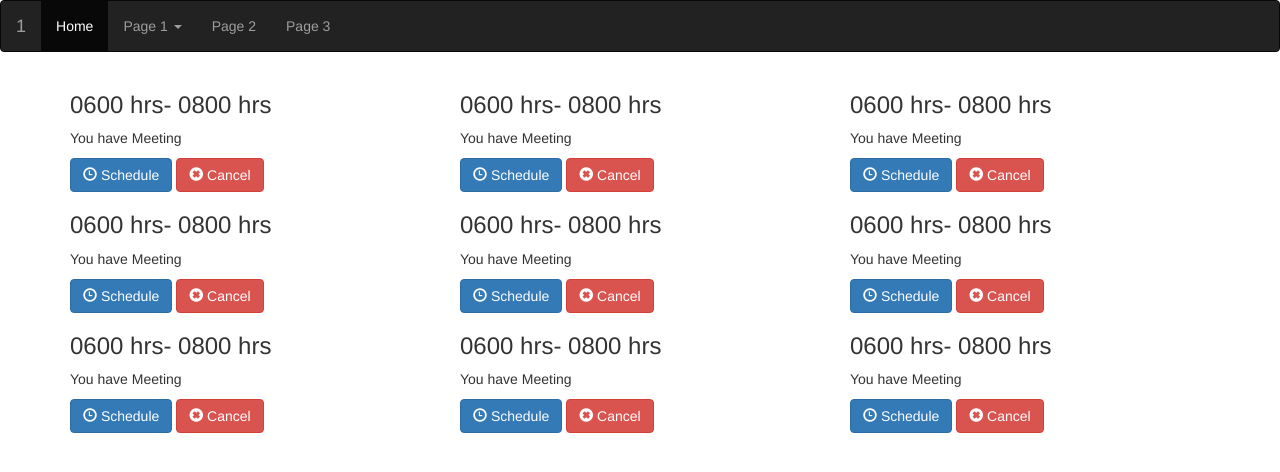
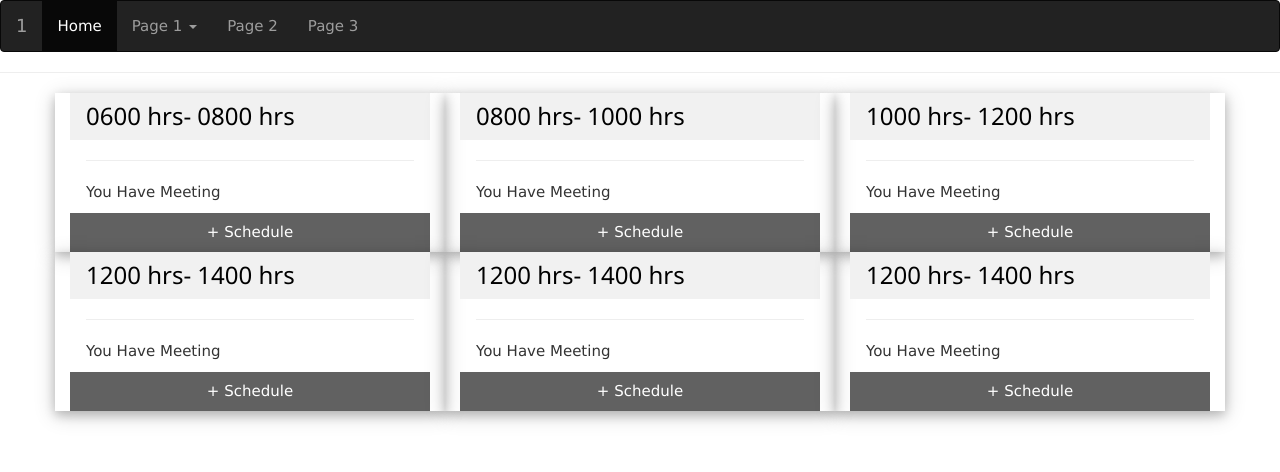
Before and after one commit to Shalini-Shukla/IoT-Project, a Django app: page /time_wise/1/ in a window 1280 px wide. Shown: the top 472 px of the page. Run offline with Django 3.2, Linux system fonts and the light colour scheme; some libraries are stand-ins or nearby versions.

Commit message:
Changed layout

```diff
--- a/IoT-Project/IOT Project/smart_notifier/time_wise/templates/time_wise/index.html
+++ b/IoT-Project/IOT Project/smart_notifier/time_wise/templates/time_wise/index.html
@@ -24,111 +24,120 @@
 		  </div>
 		</nav>
 
+		<hr>
+
 		<div class="container">
 		  <div class="row">
-		  <div class="col-sm-4">
-		    <div class="card">
-		      <div class="card-block">
-		        <h3 class="card-title">0600 hrs- 0800 hrs</h3>
-		        <p class="card-text">You have Meeting</p>
-		        <a href="#" class="btn btn-primary"><span class="glyphicon glyphicon-time"></span>   Schedule</a>
-		        <a href="#" class="btn btn-danger"><span class="glyphicon glyphicon-remove-sign"></span>   Cancel</a>
-		      </div>
-		    </div>
+
+		 <!-- <div class="w3-card-4" style="width:50%;">
+		    <header class="w3-container w3-grey">
+		      <h1>0600 hrs- 0800 hrs <a href="#" class="btn btn-primary pull-right"><span class="glyphicon glyphicon-time"></span>   Schedule</a></h1>
+		    </header>
+
+		    <div class="w3-container">
+		      <p>You have Meeting</p>
 		    </div>
 
-		  <div class="col-sm-4">
-		    <div class="card">
-		      <div class="card-block">
-		        <h3 class="card-title">0600 hrs- 0800 hrs</h3>
-		        <p class="card-text">You have Meeting</p>
-		        <a href="#" class="btn btn-primary"><span class="glyphicon glyphicon-time"></span>   Schedule</a>
-		        <a href="#" class="btn btn-danger"><span class="glyphicon glyphicon-remove-sign"></span>   Cancel</a>
-		      </div>
-		    </div>
+		    <footer class="w3-container w3-grey">
+		      <a href="#" class="btn btn-danger"><span class="glyphicon glyphicon-remove-sign pull-right"></span>   Cancel</a>
+		    </footer>
+		  </div>-->
+
+		  <div class="col-xs-4 w3-card-4">
+
+			<header class="w3-container w3-light-grey">
+			  <h3>0600 hrs- 0800 hrs</h3>
+			</header>
+
+			<div class="w3-container">
+			  <p></h1></p>
+			  <hr>
+			  <p>You Have Meeting</p>
 			</div>
 
-		  <div class="col-sm-4">
-		    <div class="card">
-		      <div class="card-block">
-		        <h3 class="card-title">0600 hrs- 0800 hrs</h3>
-		        <p class="card-text">You have Meeting</p>
-		        <a href="#" class="btn btn-primary"><span class="glyphicon glyphicon-time"></span>   Schedule</a>
-		        <a href="#" class="btn btn-danger"><span class="glyphicon glyphicon-remove-sign"></span>   Cancel</a>
+			<button class="w3-button w3-block w3-dark-grey">+ Schedule</button>
+
 			</div>
+
+			<div class="col-xs-4 w3-card-4">
+
+			<header class="w3-container w3-light-grey">
+			  <h3>0800 hrs- 1000 hrs</h3>
+			</header>
+
+			<div class="w3-container">
+			  <p></h1></p>
+			  <hr>
+			  <p>You Have Meeting</p>
 			</div>
+
+			<button class="w3-button w3-block w3-dark-grey">+ Schedule</button>
+
+			</div>
+
+			<div class="col-xs-4 w3-card-4">
+
+			<header class="w3-container w3-light-grey">
+			  <h3>1000 hrs- 1200 hrs</h3>
+			</header>
+
+			<div class="w3-container">
+			  <p></h1></p>
+			  <hr>
+			  <p>You Have Meeting</p>
+			</div>
+
+			<button class="w3-button w3-block w3-dark-grey">+ Schedule</button>
+
 			</div>
 
 
+			<div class="col-xs-4 w3-card-4">
 
+			<header class="w3-container w3-light-grey">
+			  <h3>1200 hrs- 1400 hrs</h3>
+			</header>
 
-		  <div class="col-sm-4">
-		    <div class="card">
-		      <div class="card-block">
-		        <h3 class="card-title">0600 hrs- 0800 hrs</h3>
-		        <p class="card-text">You have Meeting</p>
-		        <a href="#" class="btn btn-primary"><span class="glyphicon glyphicon-time"></span>   Schedule</a>
-		        <a href="#" class="btn btn-danger"><span class="glyphicon glyphicon-remove-sign"></span>   Cancel</a>
-		      </div>
-		    </div>
+			<div class="w3-container">
+			  <p></h1></p>
+			  <hr>
+			  <p>You Have Meeting</p>
 			</div>
 
-		  <div class="col-sm-4">
-		    <div class="card">
-		      <div class="card-block">
-		        <h3 class="card-title">0600 hrs- 0800 hrs</h3>
-		        <p class="card-text">You have Meeting</p>
-		        <a href="#" class="btn btn-primary"><span class="glyphicon glyphicon-time"></span>   Schedule</a>
-		        <a href="#" class="btn btn-danger"><span class="glyphicon glyphicon-remove-sign"></span>   Cancel</a>
-		      </div>
-		    </div>
+			<button class="w3-button w3-block w3-dark-grey">+ Schedule</button>
+
 			</div>
 
-		  <div class="col-sm-4">
-		    <div class="card">
-		      <div class="card-block">
-		        <h3 class="card-title">0600 hrs- 0800 hrs</h3>
-		        <p class="card-text">You have Meeting</p>
-		        <a href="#" class="btn btn-primary"><span class="glyphicon glyphicon-time"></span>   Schedule</a>
-		        <a href="#" class="btn btn-danger"><span class="glyphicon glyphicon-remove-sign"></span>   Cancel</a>
-		      </div>
-		    </div>
+			<div class="col-xs-4 w3-card-4">
+
+			<header class="w3-container w3-light-grey">
+			  <h3>1200 hrs- 1400 hrs</h3>
+			</header>
+
+			<div class="w3-container">
+			  <p></h1></p>
+			  <hr>
+			  <p>You Have Meeting</p>
 			</div>
 
+			<button class="w3-button w3-block w3-dark-grey">+ Schedule</button>
 
-
-
-		  <div class="col-sm-4">
-		    <div class="card">
-		      <div class="card-block">
-		        <h3 class="card-title">0600 hrs- 0800 hrs</h3>
-		        <p class="card-text">You have Meeting</p>
-		        <a href="#" class="btn btn-primary"><span class="glyphicon glyphicon-time"></span>   Schedule</a>
-		        <a href="#" class="btn btn-danger"><span class="glyphicon glyphicon-remove-sign"></span>   Cancel</a>
-		      </div>
-		    </div>
 			</div>
 
-		  <div class="col-sm-4">
-		    <div class="card">
-		      <div class="card-block">
-		        <h3 class="card-title">0600 hrs- 0800 hrs</h3>
-		        <p class="card-text">You have Meeting</p>
-		        <a href="#" class="btn btn-primary"><span class="glyphicon glyphicon-time"></span>   Schedule</a>
-		        <a href="#" class="btn btn-danger"><span class="glyphicon glyphicon-remove-sign"></span>   Cancel</a>
-		      </div>
-		    </div>
+			<div class="col-xs-4 w3-card-4">
+
+			<header class="w3-container w3-light-grey">
+			  <h3>1200 hrs- 1400 hrs</h3>
+			</header>
+
+			<div class="w3-container">
+			  <p></h1></p>
+			  <hr>
+			  <p>You Have Meeting</p>
 			</div>
 
-		  <div class="col-sm-4">
-		    <div class="card">
-		      <div class="card-block">
-		        <h3 class="card-title">0600 hrs- 0800 hrs</h3>
-		        <p class="card-text">You have Meeting</p>
-		        <a href="#" class="btn btn-primary"><span class="glyphicon glyphicon-time"></span>   Schedule</a>
-		        <a href="#" class="btn btn-danger"><span class="glyphicon glyphicon-remove-sign"></span>   Cancel</a>
-		      </div>
-		    </div>
+			<button class="w3-button w3-block w3-dark-grey">+ Schedule</button>
+
 			</div>
 
 
@@ -141,4 +150,5 @@
 	<link rel="stylesheet" href="https://maxcdn.bootstrapcdn.com/bootstrap/3.3.7/css/bootstrap.min.css">
  	<script src="https://ajax.googleapis.com/ajax/libs/jquery/3.2.1/jquery.min.js"></script>
   	<script src="https://maxcdn.bootstrapcdn.com/bootstrap/3.3.7/js/bootstrap.min.js"></script>
+  	<link rel="stylesheet" href="https://www.w3schools.com/w3css/4/w3.css">
 </html>
```
Lines whose indentation alone changed are shown as unchanged.
